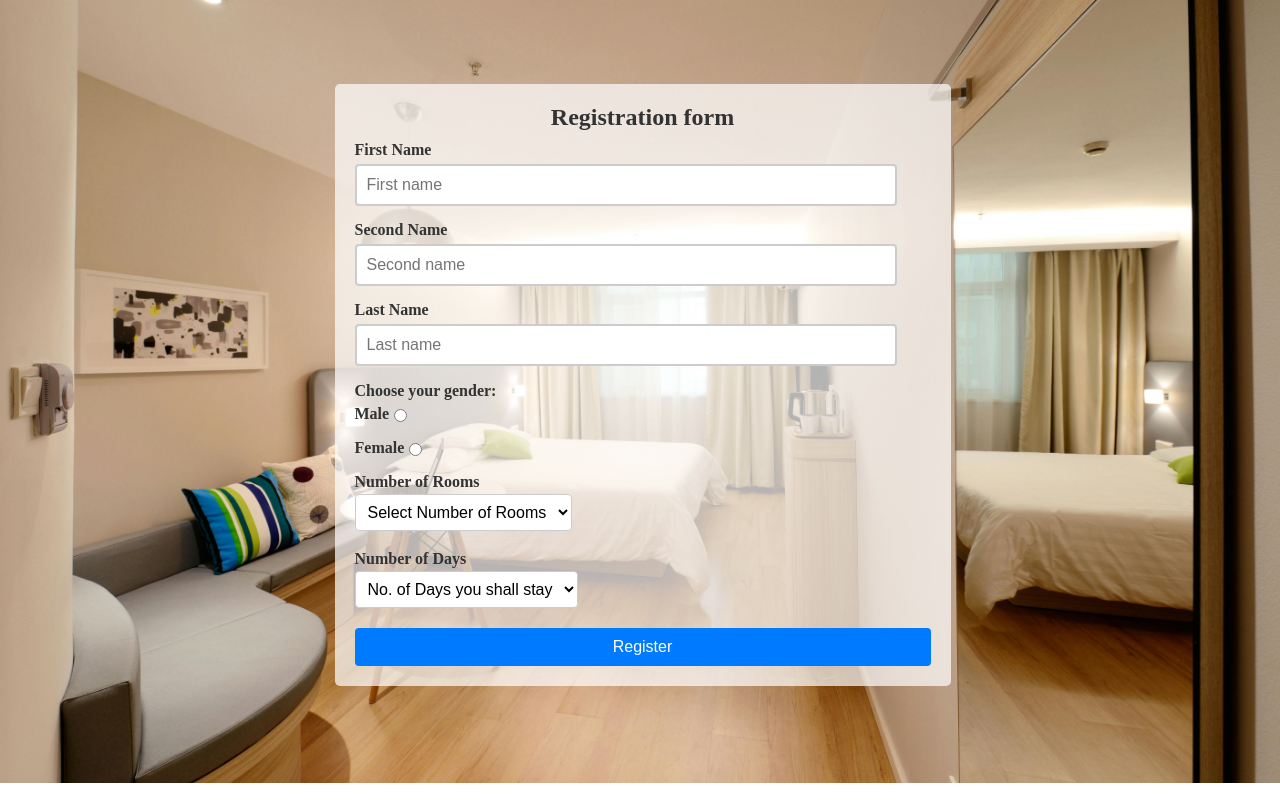
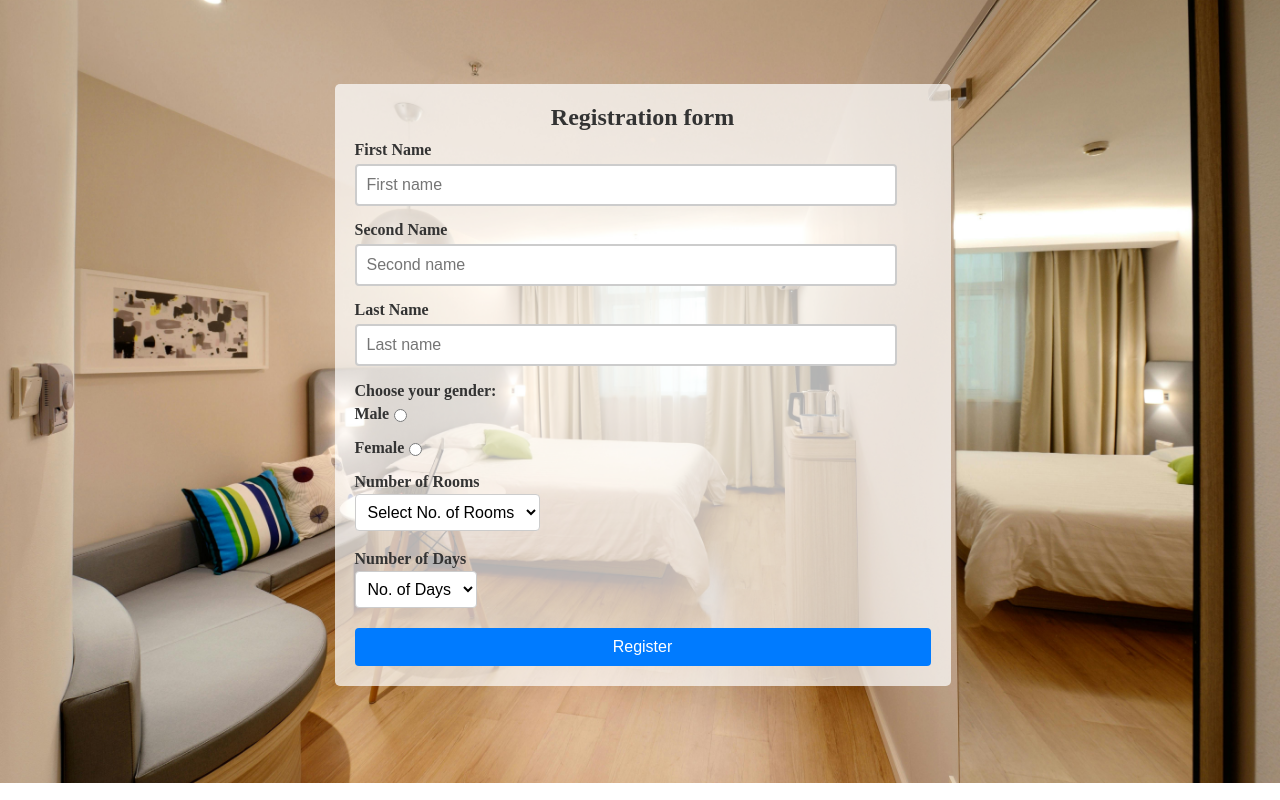
Before and after one commit to irenejozee/irenelodge, a plain HTML site: page index.html in a window 1280 px wide. Drawn offline with Linux system fonts and the light colour scheme.

Commit message:
Update index.html

```diff
--- a/index.html
+++ b/index.html
@@ -42,7 +42,7 @@
                 <div class="Ogroup">
                     <label for="nroom">Number of Rooms</label><br>
                     <select name="nroom" id="num_rooms">
-                        <option value="" disabled selected>Select Number of Rooms</option>
+                        <option value="" disabled selected>Select No. of Rooms</option>
                         <option value="1">A-1</option>
                         <option value="2">A-4</option>
                         <option value="3">VIP</option>
@@ -52,7 +52,7 @@
                 <div class="Ogroup">
                     <label for="nDays">Number of Days</label><br>
                     <select name="nDays" id="num_days">
-                        <option value="" disabled selected>No. of Days you shall stay</option>
+                        <option value="" disabled selected>No. of Days</option>
                         <option value="1">1</option>
                         <option value="2">2</option>
                         <option value="3">3</option>
```
